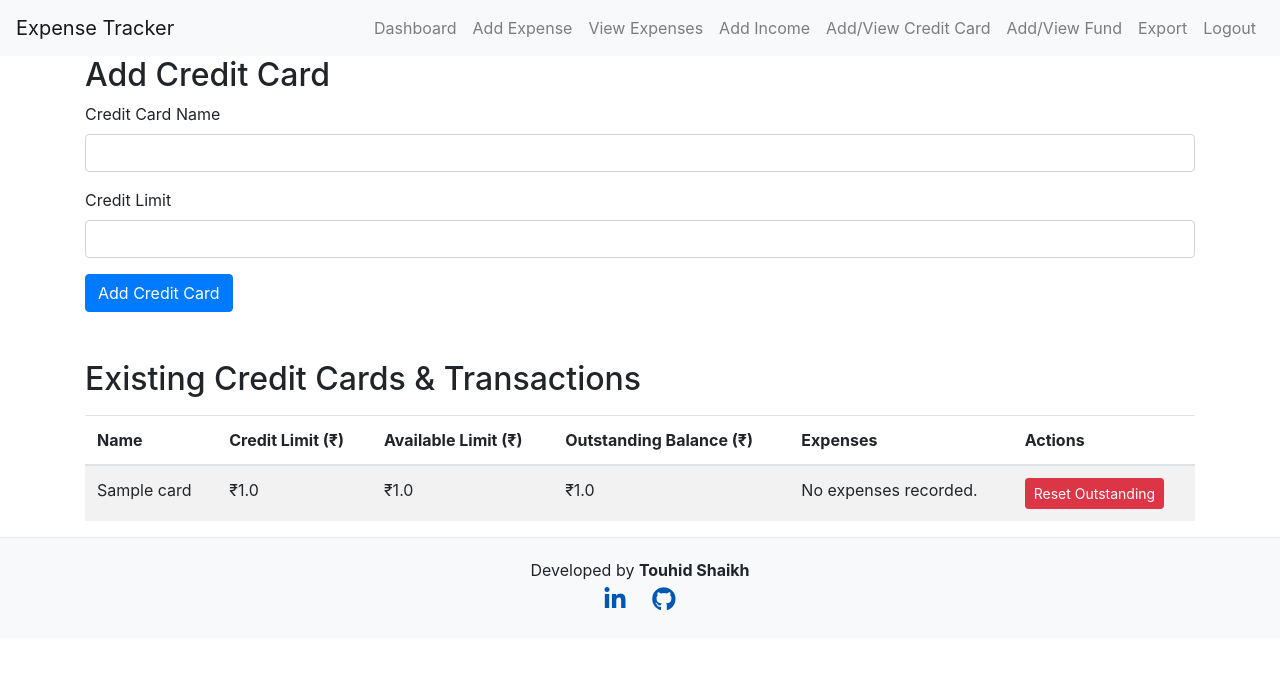
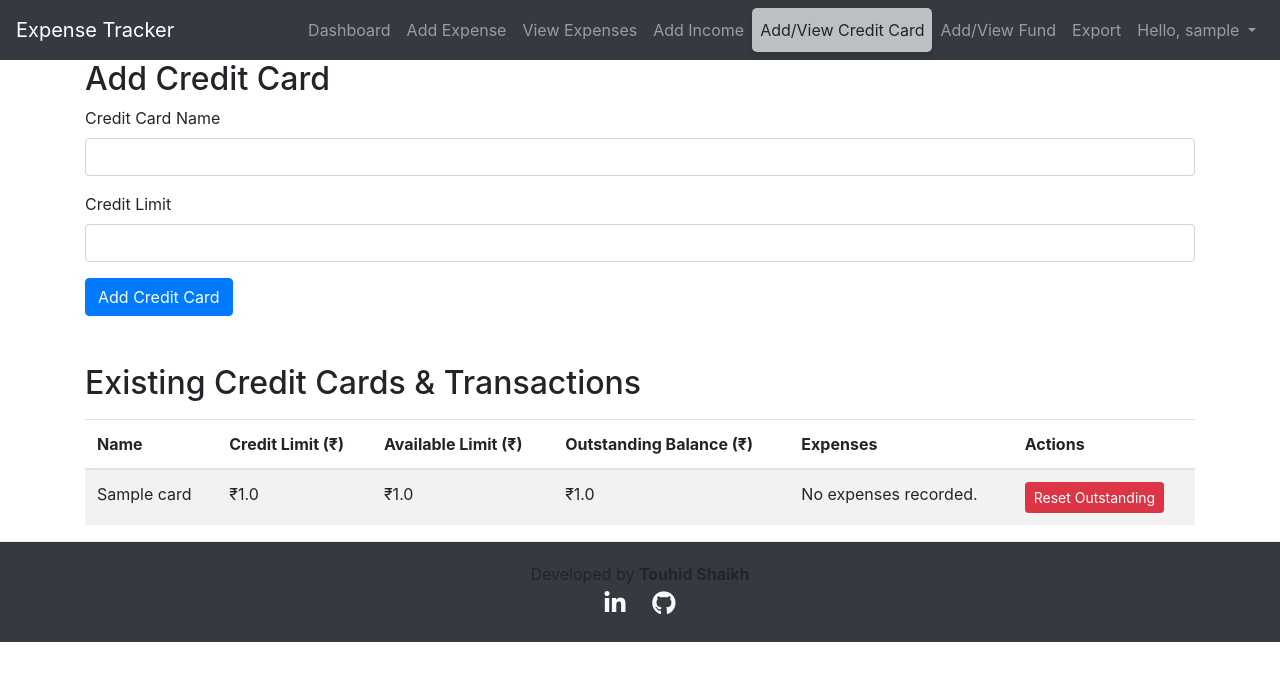
Before and after one commit to tauhidalam/expense-tracker-in1, a Flask app: page /add_credit_card in a window 1280 px wide. Shown: the top 681 px of the page. Run offline with Flask 3, Linux system fonts and the light colour scheme; a user stored in the database is signed in; tables that the repository leaves empty hold one stand-in row (values such as "Sample post"); some libraries are stand-ins or nearby versions.

Commit message:
Fixed issue with add card and enhanced UI

```diff
--- a/app.py
+++ b/app.py
@@ -4,6 +4,7 @@ from wtforms import StringField, PasswordField, BooleanField, DateField, FloatFi
 from wtforms.validators import DataRequired, Email, EqualTo, Length, Optional , ValidationError
 from werkzeug.security import generate_password_hash, check_password_hash
 from flask_sqlalchemy import SQLAlchemy
+from sqlalchemy import Integer
 from flask_login import LoginManager, UserMixin, login_user, login_required, logout_user, current_user
 from datetime import datetime
 import os
@@ -494,7 +495,6 @@ def add_income():
     recent_incomes = Income.query.filter_by(user_id=user_id).order_by(Income.date.desc()).limit(10).all()
     return render_template('add_income.html', form=form, recent_incomes=recent_incomes)
 
-
 @app.route('/add_credit_card', methods=['GET', 'POST'])
 @login_required
 def add_credit_card():
@@ -534,10 +534,13 @@ def add_credit_card():
     # Fetch all expenses for each credit card
     credit_card_expenses = {}
     for card in credit_cards:
-        credit_card_expenses[card.id] = Expense.query.filter_by(user_id=user_id, credit_card_name=card.id).all()
+        # Ensure credit_card_name is cast to integer in the query
+        credit_card_expenses[card.id] = Expense.query.filter(
+            Expense.user_id == user_id,
+            Expense.credit_card_name.cast(Integer) == card.id
+        ).all()
 
     return render_template('add_credit_card.html', form=form, credit_cards=credit_cards, credit_card_expenses=credit_card_expenses)
-
 
 @app.route('/add_fund', methods=['GET', 'POST'])
 @login_required
@@ -768,4 +771,4 @@ if __name__ == '__main__':
     if not os.path.exists(db_file):
         with app.app_context():
             db.create_all()
-    app.run(debug=False)
+    app.run(debug=True)
--- a/templates/base.html
+++ b/templates/base.html
@@ -3,33 +3,48 @@
 <head>
     <meta charset="UTF-8">
     <title>{% block title %}Expense Tracker{% endblock %}</title>
+    <meta name="viewport" content="width=device-width, initial-scale=1, shrink-to-fit=no">
     <link rel="stylesheet" href="https://stackpath.bootstrapcdn.com/bootstrap/4.5.2/css/bootstrap.min.css">
     <link rel="stylesheet" href="https://cdnjs.cloudflare.com/ajax/libs/font-awesome/5.15.4/css/all.min.css">
     <style>
         /* Custom styles for navigation links */
+        .navbar {
+            background-color: #343a40; /* Dark background color */
+        }
+        .navbar-brand {
+            color: #fff; /* White text color for brand */
+        }
+        .navbar-brand:hover {
+            color: #d1ecf1; /* Light blue hover color for brand */
+        }
         .navbar-nav .nav-link {
-            color: #000; /* Change text color to black */
-            transition: color 0.3s ease;
+            color: #f8f9fa; /* White text color */
+            transition: color 0.3s ease, background-color 0.3s ease; /* Smooth transition for color and background */
+            padding: 10px 15px; /* Increase padding for better touch targets */
         }
-        .navbar-nav .nav-link:hover {
-            color: #0056b3; /* Bootstrap primary color on hover */
+        .navbar-nav .nav-link:hover,
+        .navbar-nav .nav-link.active {
+            color: #212529 !important; /* Dark text color on hover or active */
+            background-color: rgba(248, 249, 250, 0.7); /* Light background color with transparency */
+            border-radius: 5px; /* Rounded corners */
+            box-shadow: 0 6px 6px rgba(0, 0, 0, 0.1); /* Subtle shadow for glass effect */
         }
         .dropdown-menu .dropdown-item {
             transition: color 0.3s ease;
         }
         .dropdown-menu .dropdown-item:hover {
-            color: #0056b3; /* Bootstrap primary color on hover */
+            color: #212529; /* Dark text color on hover */
             background-color: #e9ecef; /* Light gray background for dropdown items on hover */
         }
         /* Footer styles */
         .footer {
-            background-color: #f8f9fa;
+            background-color: #343a40;
             padding: 20px 0;
             text-align: center;
             border-top: 1px solid #e9ecef;
         }
         .footer a {
-            color: #0056b3;
+            color: #f8f9fa;
             text-decoration: none;
         }
         .footer a:hover {
@@ -42,15 +57,15 @@
         }
         .footer .social-icons a {
             margin: 0 10px;
-            color: #0056b3;
+            color: #f8f9fa;
         }
         .footer .social-icons a:hover {
-            color: #003d7a;
+            color: #d1ecf1;
         }
     </style>
 </head>
 <body>
-    <nav class="navbar navbar-expand-lg navbar-light bg-light">
+    <nav class="navbar navbar-expand-lg navbar-dark">
         <a class="navbar-brand" href="{{ url_for('dashboard') }}">Expense Tracker</a>
         <button class="navbar-toggler" type="button" data-toggle="collapse" data-target="#navbarNav" aria-controls="navbarNav" aria-expanded="false" aria-label="Toggle navigation">
             <span class="navbar-toggler-icon"></span>
@@ -58,14 +73,21 @@
         <div class="collapse navbar-collapse" id="navbarNav">
             <ul class="navbar-nav ml-auto">
                 {% if current_user.is_authenticated %}
-                    <li class="nav-item"><a class="nav-link" href="{{ url_for('dashboard') }}">Dashboard</a></li>
-                    <li class="nav-item"><a class="nav-link" href="{{ url_for('add_expense') }}">Add Expense</a></li>
-                    <li class="nav-item"><a class="nav-link" href="{{ url_for('view_expenses') }}">View Expenses</a></li>
-                    <li class="nav-item"><a class="nav-link" href="{{ url_for('add_income') }}">Add Income</a></li>
-                    <li class="nav-item"><a class="nav-link" href="{{ url_for('add_credit_card') }}">Add/View Credit Card</a></li>
-                    <li class="nav-item"><a class="nav-link" href="{{ url_for('add_fund') }}">Add/View Fund</a></li>
-                    <li class="nav-item"><a class="nav-link" href="{{ url_for('export_report') }}">Export</a></li>
-                    <li class="nav-item"><a class="nav-link" href="{{ url_for('logout') }}">Logout</a></li>
+                    <li class="nav-item"><a class="nav-link {% if request.endpoint == 'dashboard' %}active{% endif %}" href="{{ url_for('dashboard') }}">Dashboard</a></li>
+                    <li class="nav-item"><a class="nav-link {% if request.endpoint == 'add_expense' %}active{% endif %}" href="{{ url_for('add_expense') }}">Add Expense</a></li>
+                    <li class="nav-item"><a class="nav-link {% if request.endpoint == 'view_expenses' %}active{% endif %}" href="{{ url_for('view_expenses') }}">View Expenses</a></li>
+                    <li class="nav-item"><a class="nav-link {% if request.endpoint == 'add_income' %}active{% endif %}" href="{{ url_for('add_income') }}">Add Income</a></li>
+                    <li class="nav-item"><a class="nav-link {% if request.endpoint == 'add_credit_card' %}active{% endif %}" href="{{ url_for('add_credit_card') }}">Add/View Credit Card</a></li>
+                    <li class="nav-item"><a class="nav-link {% if request.endpoint == 'add_fund' %}active{% endif %}" href="{{ url_for('add_fund') }}">Add/View Fund</a></li>
+                    <li class="nav-item"><a class="nav-link {% if request.endpoint == 'export_report' %}active{% endif %}" href="{{ url_for('export_report') }}">Export</a></li>
+                    <li class="nav-item dropdown">
+                        <a class="nav-link dropdown-toggle" href="#" id="userDropdown" role="button" data-toggle="dropdown" aria-haspopup="true" aria-expanded="false">
+                            Hello, {{ current_user.username }}
+                        </a>
+                        <div class="dropdown-menu" aria-labelledby="userDropdown">
+                            <a class="dropdown-item" href="{{ url_for('logout') }}">Logout</a>
+                        </div>
+                    </li>
                 {% else %}
                     <li class="nav-item"><a class="nav-link" href="{{ url_for('login') }}">Login</a></li>
                     <li class="nav-item"><a class="nav-link" href="{{ url_for('register') }}">Register</a></li>
```
Also changed, not shown: migrations/versions/bd00fcc25131_change_credit_card_name_to_integer_in_.py (added, +40 -0 lines).
